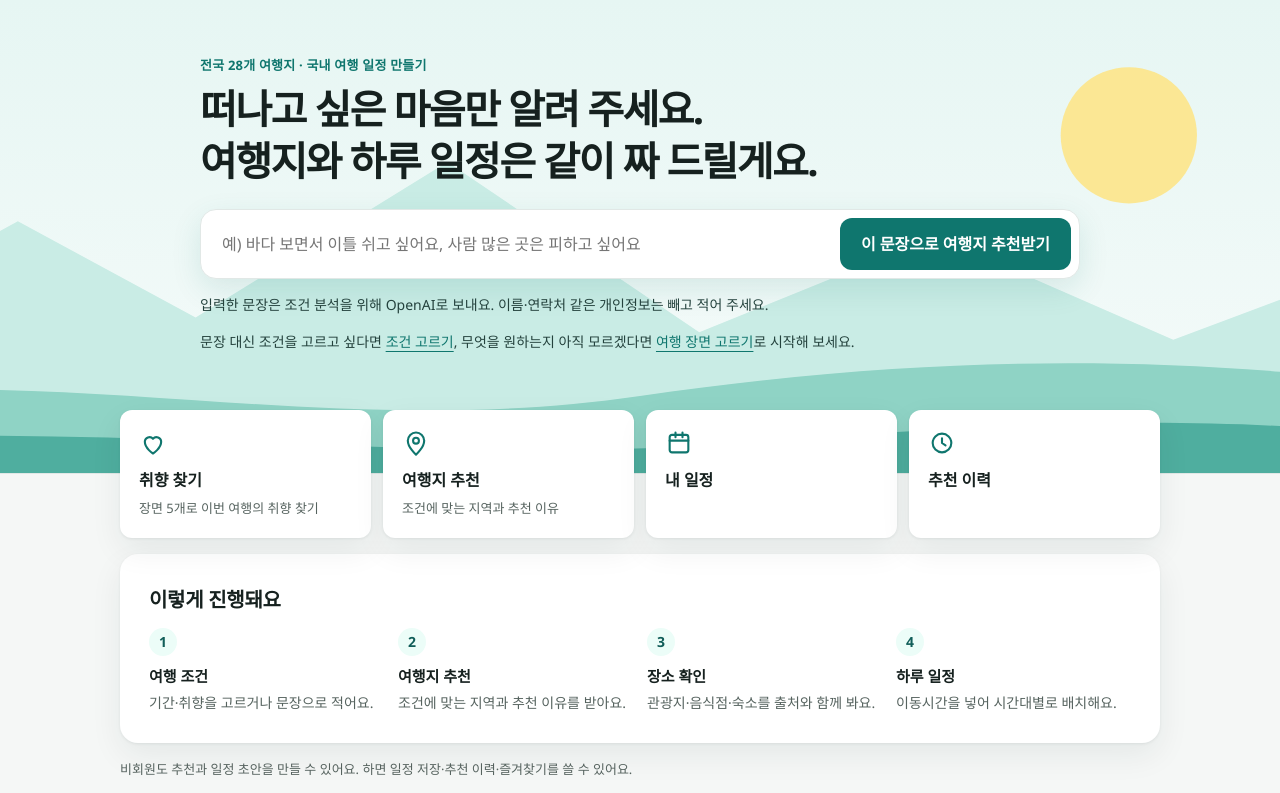
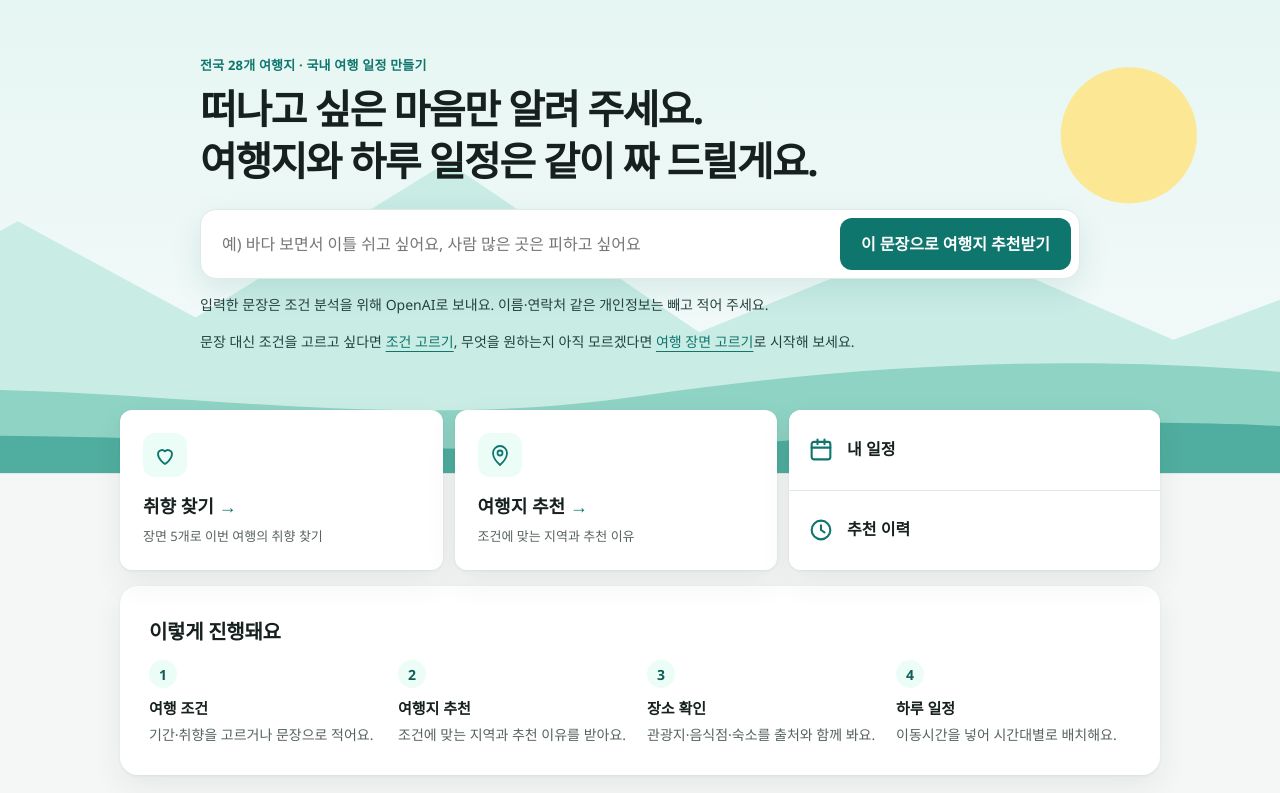
Before and after one commit to osg1230/travel_recommendation, a Spring app: page /index in a window 1280 px wide. Shown: the part 69-862 px from the top of the page. Run offline with Thymeleaf, Linux system fonts and the light colour scheme; the template is opened without the code that fills it, so the values that code supplies are empty; database files in the repository are not loaded; some web fonts are replaced.

Commit message:
style: split home shortcuts into start cards and a records panel
The two ways to start a trip become larger cards with an arrow, and the two
record links (saved itineraries, recommendation history) share one compact
panel. Links and labels are unchanged.

Co-Authored-By: Claude Opus 5.5 <noreply@anthropic.com>

```diff
--- a/src/main/resources/static/css/app.css
+++ b/src/main/resources/static/css/app.css
@@ -290,12 +290,26 @@ summary:has(.details-title) { cursor: pointer; }
 
 /* 바로가기: 설계서의 아이콘 메뉴 */
 .home { margin-top: -64px; position: relative; }
-.shortcuts { display: grid; grid-template-columns: repeat(4, 1fr); gap: 12px; margin-bottom: var(--gap); }
+.shortcuts { display: grid; grid-template-columns: 1fr 1fr 1.15fr; gap: 12px; margin-bottom: var(--gap); }
 .shortcut { display: flex; flex-direction: column; gap: 4px; padding: 18px; background: var(--surface); border: 1px solid transparent; border-radius: var(--radius); box-shadow: var(--shadow); color: var(--text); text-decoration: none; }
 .shortcut:hover { border-color: var(--brand); color: var(--text); transform: translateY(-1px); }
 .shortcut svg { width: 28px; height: 28px; margin-bottom: 6px; fill: none; stroke: var(--brand); stroke-width: 1.8; stroke-linecap: round; stroke-linejoin: round; }
 .shortcut strong { font-size: 16px; }
 .shortcut span { font-size: 13px; color: var(--text-muted); }
+/* 새 여행 시작: 아이콘을 옅은 청록 칸에 넣고 화살표로 바로 시작할 수 있음을 보여 준다. */
+.shortcut-start { justify-content: flex-end; min-height: 160px; padding: 22px; }
+.shortcut-start svg { width: 44px; height: 44px; padding: 10px; margin-bottom: auto; border-radius: 12px; background: var(--brand-soft); }
+.shortcut-start strong { font-size: 18px; }
+.shortcut-start strong::after { content: " →"; color: var(--brand); }
+/* 지난 기록: 두 메뉴를 한 카드 안의 줄 목록으로 묶는다. */
+.shortcut-records { display: flex; flex-direction: column; background: var(--surface); border-radius: var(--radius); box-shadow: var(--shadow); overflow: hidden; }
+.shortcut-row {
+    flex: 1; display: grid; grid-template-columns: 28px 1fr; align-content: center; gap: 0 12px;
+    border: 0; border-radius: 0; box-shadow: none;
+}
+.shortcut-row + .shortcut-row { border-top: 1px solid var(--line); }
+.shortcut-row svg { grid-row: span 2; align-self: center; margin: 0; }
+.shortcut-row:hover { background: var(--brand-soft); transform: none; }
 .steps-list { display: grid; grid-template-columns: repeat(4, 1fr); gap: 14px; margin: 0; padding: 0; list-style: none; counter-reset: step; }
 .steps-list li { counter-increment: step; display: flex; flex-direction: column; gap: 2px; font-size: 14px; color: var(--text-muted); }
 .steps-list li::before { content: counter(step); display: inline-flex; align-items: center; justify-content: center; width: 28px; height: 28px; margin-bottom: 6px; border-radius: 50%; background: var(--brand-soft); color: var(--brand-strong); font-weight: 800; }
@@ -381,6 +395,8 @@ summary:has(.details-title) { cursor: pointer; }
     .hero h1 { font-size: 25px; }
     .hero-search { flex-direction: column; }
     .shortcuts, .steps-list { grid-template-columns: 1fr 1fr; }
+    .shortcut-records { grid-column: 1 / -1; }
+    .shortcut-row { padding: 14px 18px; }
     .auth-split { grid-template-columns: 1fr; margin-top: 20px; }
     .auth-intro { padding: 24px 22px 0; }
     .auth-art { max-width: 180px; }
--- a/src/main/resources/templates/index.html
+++ b/src/main/resources/templates/index.html
@@ -32,19 +32,22 @@
 </section>
 
 <main class="page home">
+    <!-- 바로가기: 새 여행을 시작하는 두 메뉴는 크게, 지난 기록을 보는 두 메뉴는 오른쪽에 한 묶음으로 둔다. -->
     <nav class="shortcuts" aria-label="바로가기">
-        <a class="shortcut" th:href="@{/travel/conditions/discover}">
+        <a class="shortcut shortcut-start" th:href="@{/travel/conditions/discover}">
             <svg viewBox="0 0 24 24" aria-hidden="true"><path d="M12 21s-7-4.4-7-10a4 4 0 0 1 7-2.6A4 4 0 0 1 19 11c0 5.6-7 10-7 10z"/></svg>
             <strong>취향 찾기</strong><span>장면 5개로 이번 여행의 취향 찾기</span></a>
-        <a class="shortcut" th:href="@{/travel/conditions}">
+        <a class="shortcut shortcut-start" th:href="@{/travel/conditions}">
             <svg viewBox="0 0 24 24" aria-hidden="true"><path d="M12 22s7-6.2 7-12a7 7 0 0 0-14 0c0 5.8 7 12 7 12z"/><circle cx="12" cy="10" r="2.5"/></svg>
             <strong>여행지 추천</strong><span>조건에 맞는 지역과 추천 이유</span></a>
-        <a class="shortcut" th:href="@{/my/itineraries}">
-            <svg viewBox="0 0 24 24" aria-hidden="true"><rect x="4" y="5" width="16" height="15" rx="2"/><path d="M4 10h16M9 3v4M15 3v4"/></svg>
-            <strong>내 일정</strong><span th:text="${loggedIn ? '저장한 일정 보고 고치기' : '로그인하면 일정을 저장해요'}"></span></a>
-        <a class="shortcut" th:href="@{/my/recommendations}">
-            <svg viewBox="0 0 24 24" aria-hidden="true"><circle cx="12" cy="12" r="8"/><path d="M12 8v4l3 2"/></svg>
-            <strong>추천 이력</strong><span th:text="${loggedIn ? '지난 추천 다시 보기' : '로그인하면 추천이 남아요'}"></span></a>
+        <div class="shortcut-records">
+            <a class="shortcut shortcut-row" th:href="@{/my/itineraries}">
+                <svg viewBox="0 0 24 24" aria-hidden="true"><rect x="4" y="5" width="16" height="15" rx="2"/><path d="M4 10h16M9 3v4M15 3v4"/></svg>
+                <strong>내 일정</strong><span th:text="${loggedIn ? '저장한 일정 보고 고치기' : '로그인하면 일정을 저장해요'}"></span></a>
+            <a class="shortcut shortcut-row" th:href="@{/my/recommendations}">
+                <svg viewBox="0 0 24 24" aria-hidden="true"><circle cx="12" cy="12" r="8"/><path d="M12 8v4l3 2"/></svg>
+                <strong>추천 이력</strong><span th:text="${loggedIn ? '지난 추천 다시 보기' : '로그인하면 추천이 남아요'}"></span></a>
+        </div>
     </nav>
 
     <section class="card how-it-works" aria-labelledby="how-title">
```
